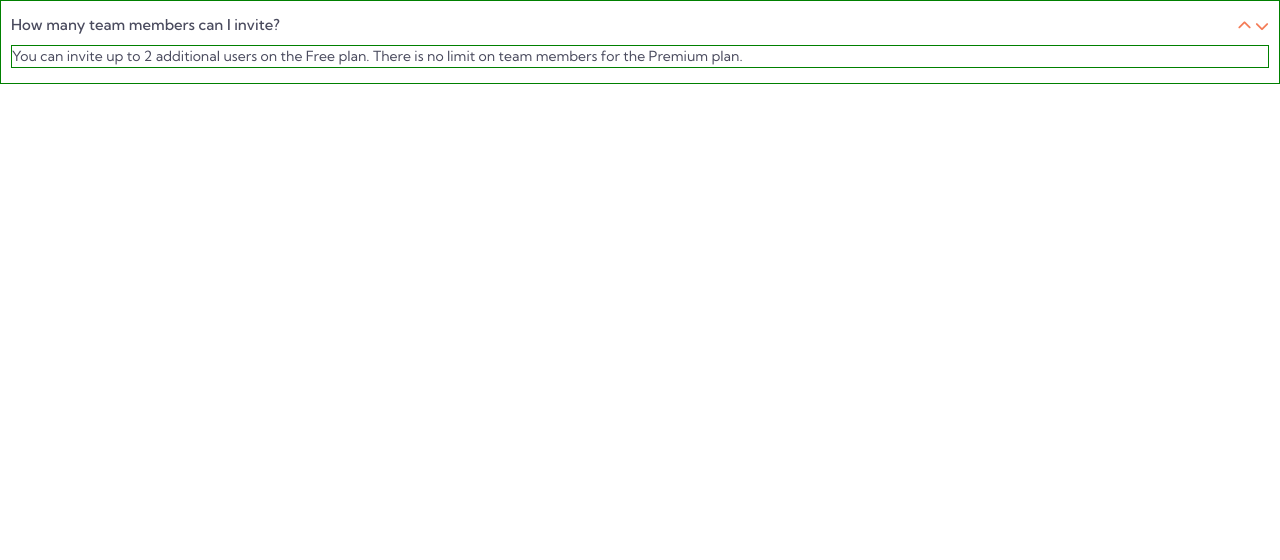
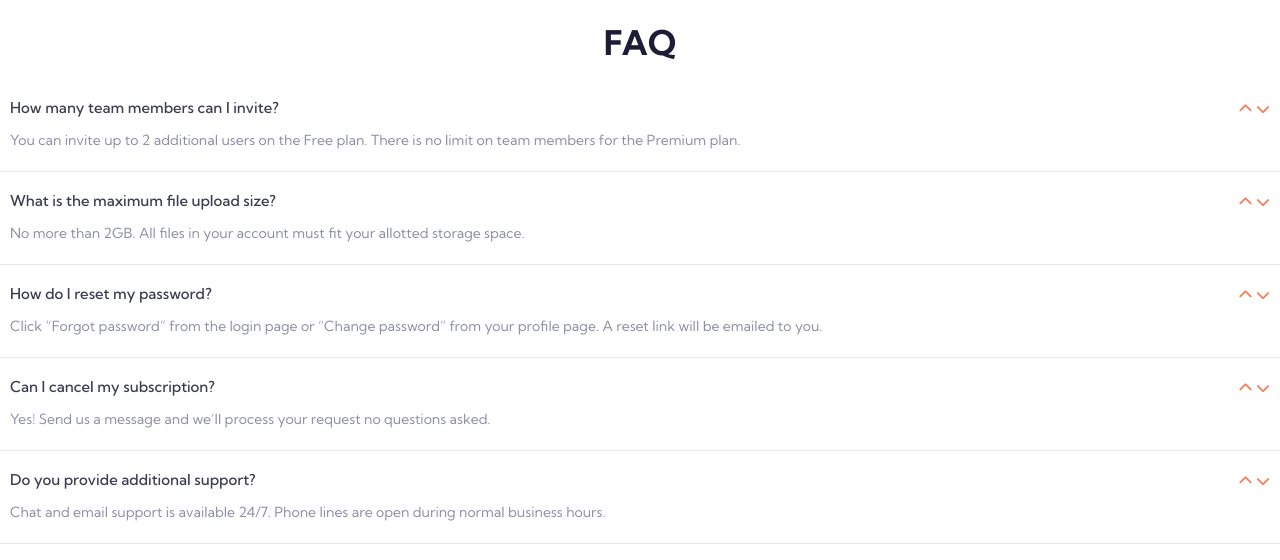
Before and after one commit to Redot2468/FAQ-Card, a plain HTML site: page index.html in a window 1280 px wide. Drawn offline with Linux system fonts and the light colour scheme.

Commit message:
built and styled the faq block

```diff
--- a/css/style.css
+++ b/css/style.css
@@ -9,8 +9,8 @@
 :root {
   --color-hover-softRed: hsl(14, 88%, 65%);
   --color-header-isClicked: hsl(238, 29%, 16%);
-  --color-header-normal: hsl(237, 12%, 33%);
-  --color-normal-text: hsl(237, 12%, 33%);
+  --color-header-normal: hsl(237, 15%, 27%);
+  --color-normal-text: hsl(237, 11%, 60%);
   --color-dividers: hsl(240, 5%, 91%);
 }
 
@@ -34,6 +34,8 @@ h3 {
 
 h1 {
   color: hsl(238, 29%, 16%);
+  font-size: 3.4rem;
+  margin-bottom: 1.5rem;
 }
 
 h2 {
@@ -43,9 +45,12 @@ h2 {
 }
 
 /* A components of the faq */
+.faq__header {
+  text-align: center;
+}
 .faq__sections {
-  border: 1px solid green;
-  padding: 1.5rem 1rem;
+  border-bottom: 1px solid var(--color-dividers);
+  padding: 2rem 1rem;
 }
 
 .faq__sections-heading {
@@ -66,6 +71,5 @@ h2 {
 }
 
 .answer {
-  border: 1px solid green;
-  margin-top: 0.8rem;
+  margin-top: 1rem;
 }
--- a/index.html
+++ b/index.html
@@ -24,6 +24,9 @@
     ></script>
   </head>
   <body>
+    <div class="container">
+      <h1 class="faq__header">FAQ</h1>
+      <!-- first faq -->
       <section class="faq__sections">
         <div class="faq__sections-heading">
           <h2 class="question">How many team members can I invite?</h2>
@@ -39,5 +42,78 @@
           limit on team members for the Premium plan.
         </p>
       </section>
+
+      <!-- second faq -->
+
+      <section class="faq__sections">
+        <div class="faq__sections-heading">
+          <h2 class="question">What is the maximum file upload size?</h2>
+
+          <aside class="icons">
+            <i class="fa-solid fa-chevron-up"></i>
+            <i class="fa-solid fa-chevron-down"></i>
+          </aside>
+        </div>
+
+        <p class="answer">
+          No more than 2GB. All files in your account must fit your allotted
+          storage space.
+        </p>
+      </section>
+
+      <!-- third faq -->
+
+      <section class="faq__sections">
+        <div class="faq__sections-heading">
+          <h2 class="question">How do I reset my password?</h2>
+
+          <aside class="icons">
+            <i class="fa-solid fa-chevron-up"></i>
+            <i class="fa-solid fa-chevron-down"></i>
+          </aside>
+        </div>
+
+        <p class="answer">
+          Click “Forgot password” from the login page or “Change password” from
+          your profile page. A reset link will be emailed to you.
+        </p>
+      </section>
+
+      <!-- fourth faq -->
+
+      <section class="faq__sections">
+        <div class="faq__sections-heading">
+          <h2 class="question">Can I cancel my subscription?</h2>
+
+          <aside class="icons">
+            <i class="fa-solid fa-chevron-up"></i>
+            <i class="fa-solid fa-chevron-down"></i>
+          </aside>
+        </div>
+
+        <p class="answer">
+          Yes! Send us a message and we’ll process your request no questions
+          asked.
+        </p>
+      </section>
+
+      <!-- fifth faq -->
+
+      <section class="faq__sections">
+        <div class="faq__sections-heading">
+          <h2 class="question">Do you provide additional support?</h2>
+
+          <aside class="icons">
+            <i class="fa-solid fa-chevron-up"></i>
+            <i class="fa-solid fa-chevron-down"></i>
+          </aside>
+        </div>
+
+        <p class="answer">
+          Chat and email support is available 24/7. Phone lines are open during
+          normal business hours.
+        </p>
+      </section>
+    </div>
   </body>
 </html>
```
Also changed, not shown: components/faqblock.html (added, +90 -0 lines). Lines whose indentation alone changed are shown as unchanged.
